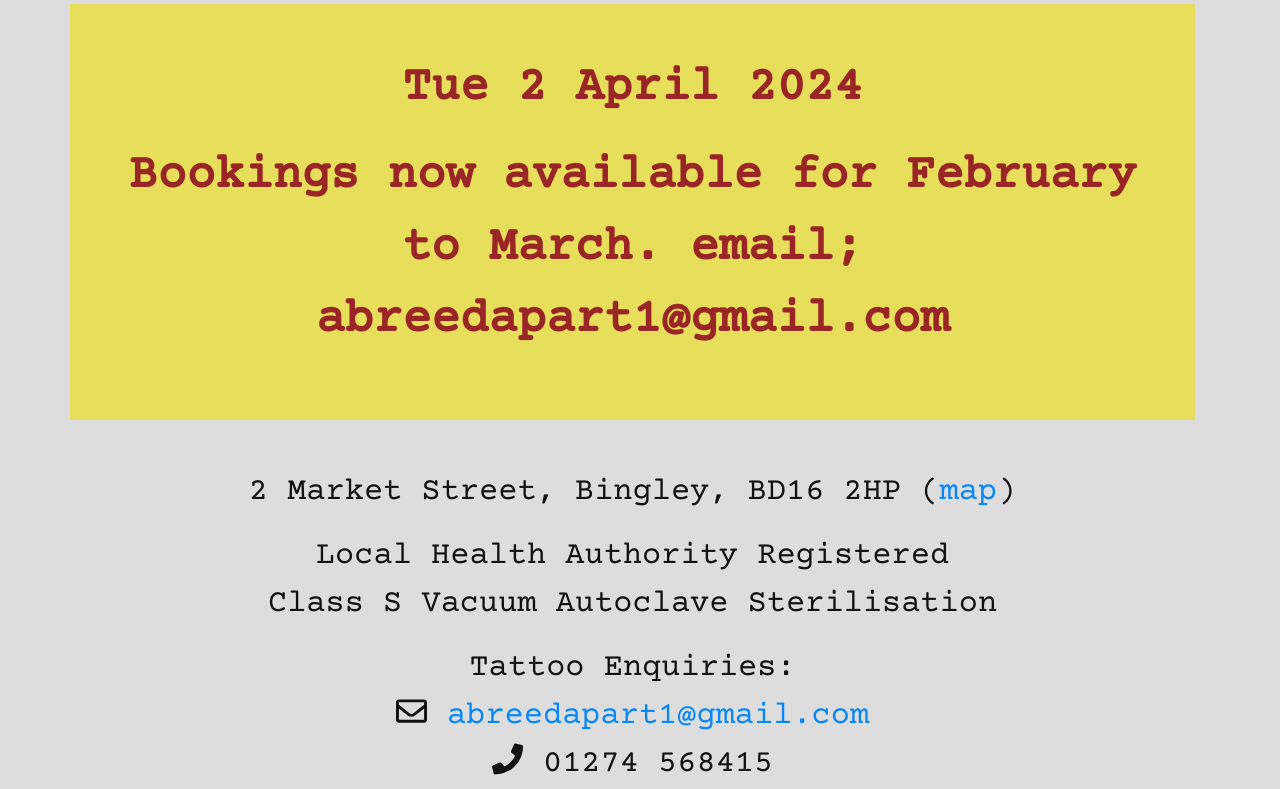
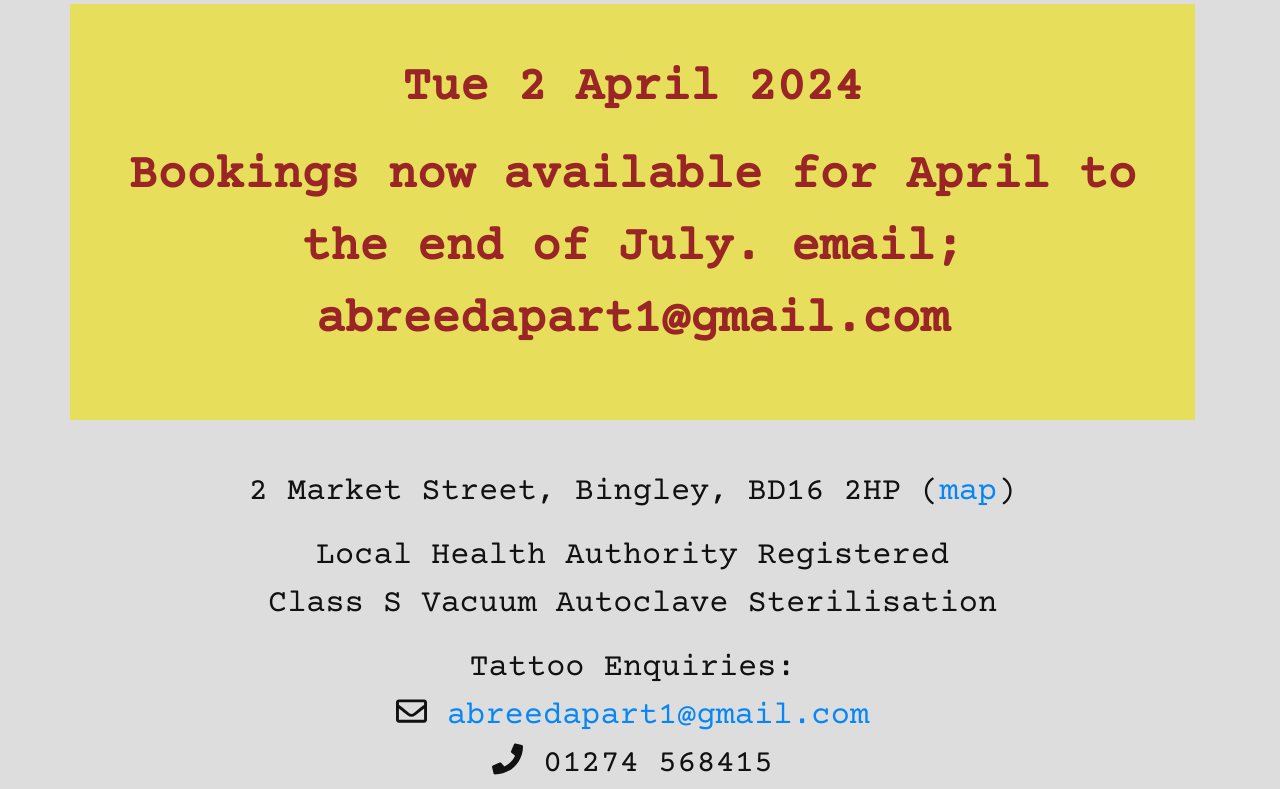
Before and after one commit to caprenter/abreedapart, a Jekyll site: the page built from index.md, in a window 1280 px wide and 900 px high, scrolled down 867 px, cut to the strip 111-900 px from the top of the window. Built offline with Jekyll 4.4.1, drawn with Linux system fonts in a browser that asks for light colours; nearby versions of some CDN libraries.

Commit message:
Update index.md

```diff
--- a/index.md
+++ b/index.md
@@ -2,7 +2,7 @@
 layout: default
 title: Home
 content-description: "A Breed Apart Tattoo Studio, Bingley, West Yorkshire, Established in 2010, Specialising in Black and grey realism."
-open-today-message: "Bookings now available for February to March. email; abreedapart1@gmail.com"
+open-today-message: "Bookings now available for April to the end of July. email; abreedapart1@gmail.com"
 ---
 
 <div class="main-image" markdown="1">
```
